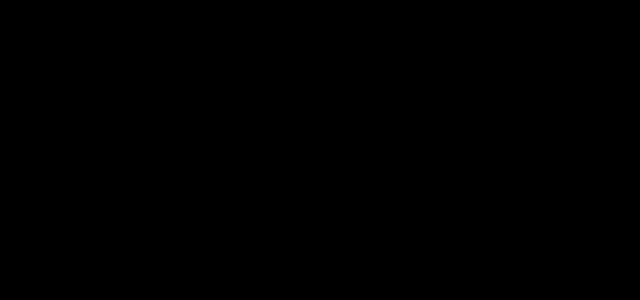
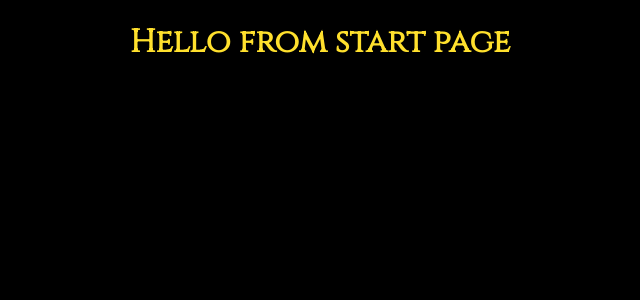
Before and after one commit to AlrightErin27/deliverable_p4, a React (Create React App) app: page /start-page in a window 1280 px wide. Shown: the top 300 px of the page, without its empty margins (320-960 px from the left). Built offline with nearby package versions, Linux system fonts and the light colour scheme.

Commit message:
Say hello from start page

```diff
--- a/src/App.css
+++ b/src/App.css
@@ -44,6 +44,7 @@
   font-family: "Press Start 2P", cursive;
   font-size: 15px;
   padding: 19px 25px;
+  text-decoration: none;
 }
 .simple-button:hover {
   background-color: rgba(255, 255, 255, 0.597);
--- a/src/App.js
+++ b/src/App.js
@@ -5,6 +5,7 @@ import { BrowserRouter, Route, Link, Switch } from "react-router-dom";
 
 //Route to Page Imports
 import home from "./components/home";
+import startPage from "./components/startPage";
 
 function App() {
   //////////////////Logical Size Fxn///////////////////////////////
@@ -68,6 +69,7 @@ function App() {
     <BrowserRouter>
       <div>
         <Switch>
+          <Route path="/start-page" component={startPage} exact={true} />
           <Route path="/" component={home} exact={true} />
         </Switch>
       </div>
--- a/src/components/home.jsx
+++ b/src/components/home.jsx
@@ -1,14 +1,14 @@
 import candle from "../game-imgs/candle.gif";
 import { BrowserRouter, Route, Link, Switch } from "react-router-dom";
 
-const startPg = () => (
+const home = () => (
   <div className="app-main-container">
     <h1>Choose Your Own Adventure!</h1>
     <h2 className="h2-title-text">The Tale of a Wondering Soul</h2>
     <h3 className="h3-title-text">In the Withering Kingdom of Halyth</h3>
     <img src={candle} alt="flickeringCandle" className="candle" />
     <div>
-      <Link to={"/startPage"} className="simple-button">
+      <Link to={"/start-page"} className="simple-button">
         Begin Adventure
       </Link>
     </div>
@@ -16,4 +16,4 @@ const startPg = () => (
   </div>
 );
 
-export default startPg;
+export default home;
--- /dev/null
+++ b/src/components/startPage.jsx
@@ -0,0 +1,8 @@
+import "../App.css";
+
+const startPage = () => (
+  <div className="app-main-container">
+    <h1>Hello from start page</h1>
+  </div>
+);
+export default startPage;
```
